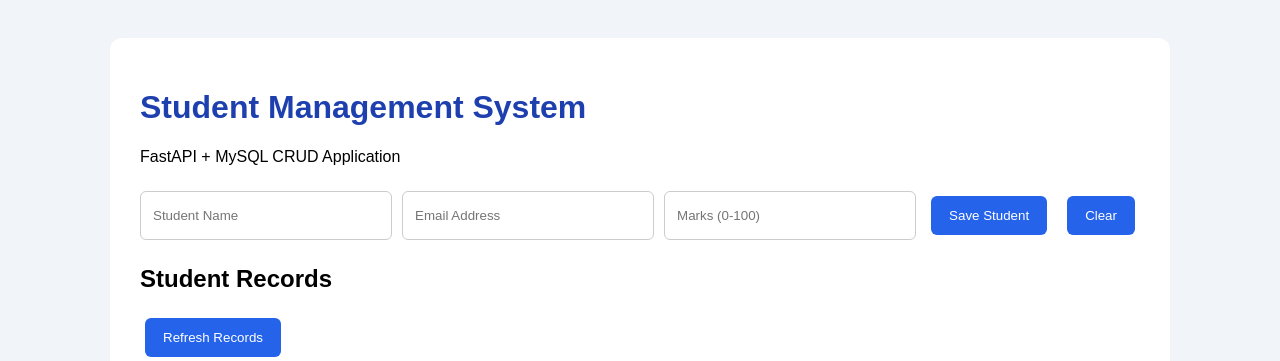
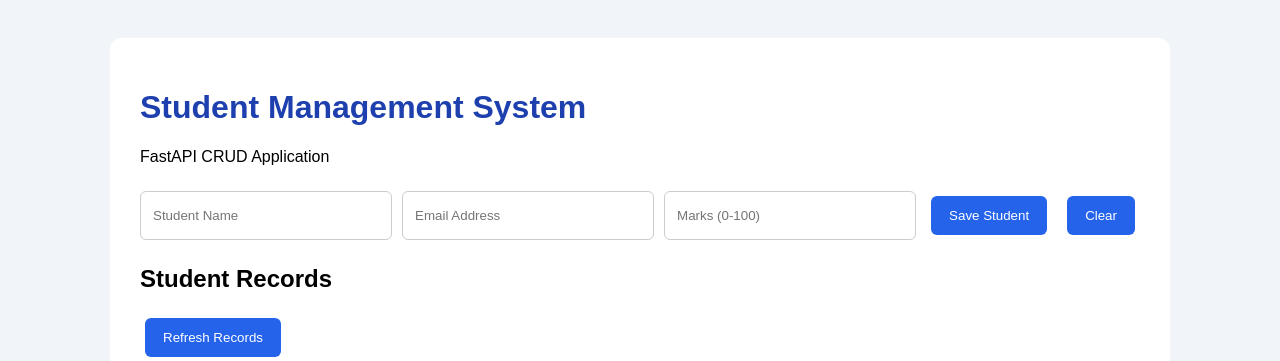
Before and after one commit to kgsisolutions/student_management, a FastAPI app: page / in a window 1280 px wide. Shown: the top 361 px of the page. Run offline with FastAPI, Linux system fonts and the light colour scheme; data that the repository does not hold is empty.

Commit message:
p tag changed

```diff
--- a/templates/index.html
+++ b/templates/index.html
@@ -11,7 +11,7 @@
 <div class="container">
 
     <h1>Student Management System</h1>
-    <p>FastAPI + MySQL CRUD Application</p>
+    <p>FastAPI CRUD Application</p>
 
     <div class="form">
 
```
